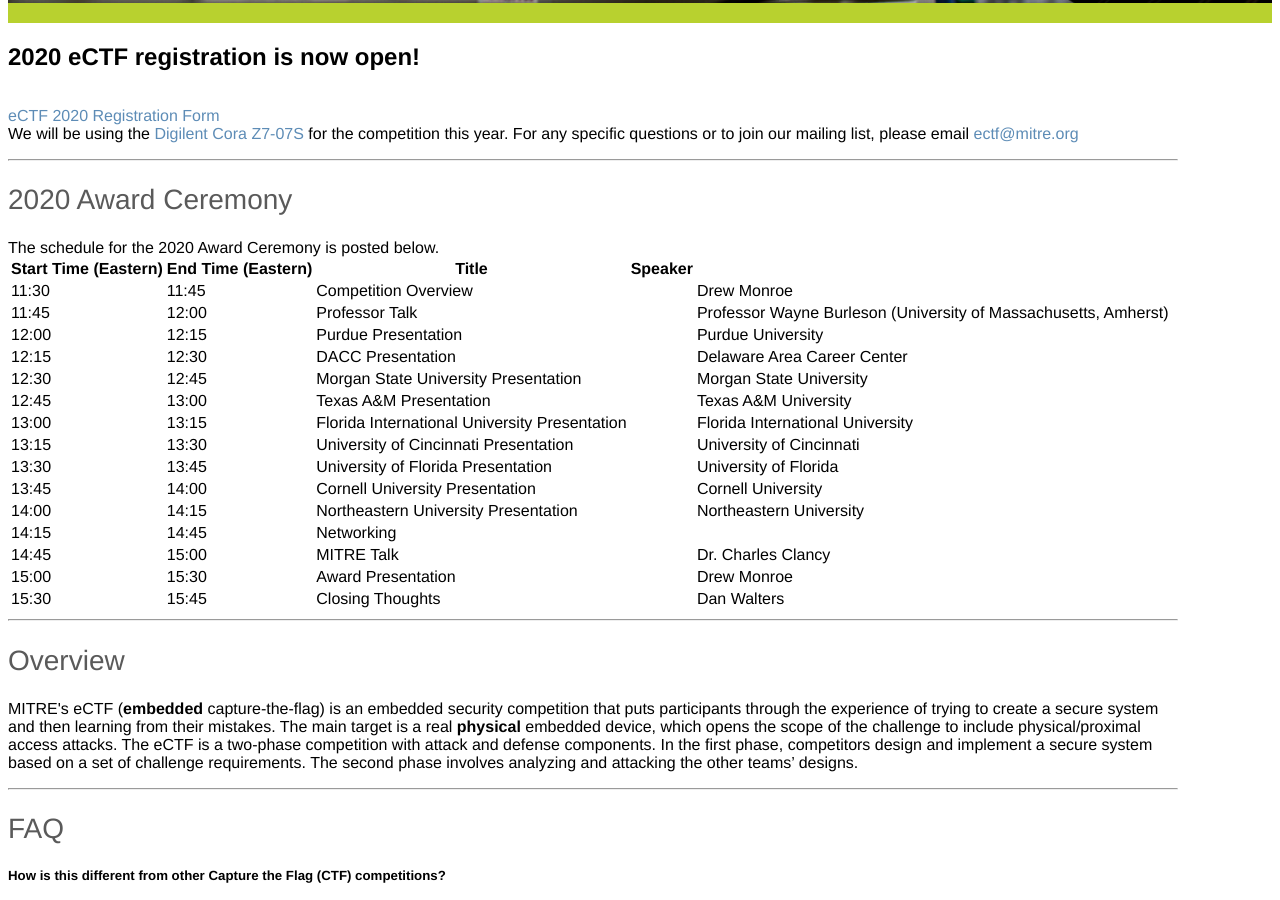
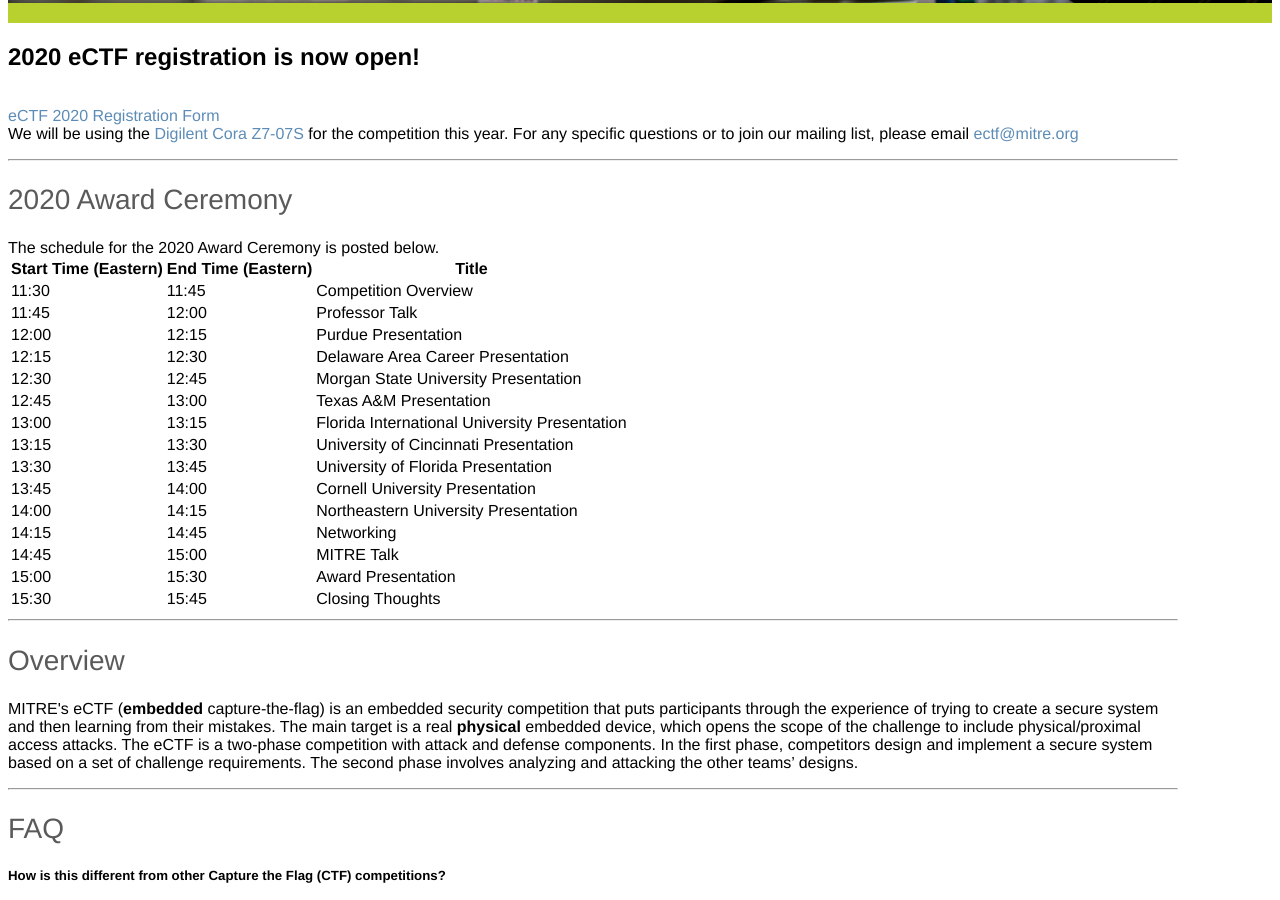
Before and after one commit to mitre-cyber-academy/mitre-cyber-academy.github.io, a Jekyll site: the page built from competitions/embedded/index.html, in a window 1280 px wide and 900 px high, scrolled down 631 px. Built offline with Jekyll 4.4.1, drawn with Linux system fonts in a browser that asks for light colours; nearby versions of some CDN libraries; library files that are not in the unit come from our copies.

Commit message:
Fix table bug

```diff
--- a/competitions/embedded/index.html
+++ b/competitions/embedded/index.html
@@ -38,97 +38,81 @@ title: MITRE Cyber Academy | Embedded
                         <th>Start Time (Eastern)</th>
                         <th>End Time (Eastern)</th>
                         <th>Title</th>
-                        <th>Speaker</th>
                     </tr>
                     <tr>
                         <td>11:30</td>
                         <td>11:45</td>
-                        <td>Competition Overview<td>
-                        <td>Drew Monroe</td>
+                        <td>Competition Overview</td>
                     </tr>
                     <tr>
                         <td>11:45</td>
                         <td>12:00</td>
-                        <td>Professor Talk<td>
-                        <td>Professor Wayne Burleson (University of Massachusetts, Amherst)</td>
+                        <td>Professor Talk</td>
                     </tr>
                     <tr>
                         <td>12:00</td>
                         <td>12:15</td>
-                        <td>Purdue Presentation<td>
-                        <td>Purdue University</td>
+                        <td>Purdue Presentation</td>
                     </tr>
                     <tr>
                         <td>12:15</td>
                         <td>12:30</td>
-                        <td>DACC Presentation<td>
-                        <td>Delaware Area Career Center</td>
+                        <td>Delaware Area Career Presentation</td>
                     </tr>
                     <tr>
                         <td>12:30</td>
                         <td>12:45</td>
-                        <td>Morgan State University Presentation<td>
-                        <td>Morgan State University</td>
+                        <td>Morgan State University Presentation</td>
                     </tr>
                     <tr>
                         <td>12:45</td>
                         <td>13:00</td>
-                        <td>Texas A&M Presentation<td>
-                        <td>Texas A&M University</td>
+                        <td>Texas A&M Presentation</td>
                     </tr>
                     <tr>
                         <td>13:00</td>
                         <td>13:15</td>
-                        <td>Florida International University Presentation<td>
-                        <td>Florida International University</td>
+                        <td>Florida International University Presentation</td>
                     </tr>
                     <tr>
                         <td>13:15</td>
                         <td>13:30</td>
-                        <td>University of Cincinnati Presentation<td>
-                        <td>University of Cincinnati</td>
+                        <td>University of Cincinnati Presentation</td>
                     </tr>
                     <tr>
                         <td>13:30</td>
                         <td>13:45</td>
-                        <td>University of Florida Presentation<td>
-                        <td>University of Florida</td>
+                        <td>University of Florida Presentation</td>
                     </tr>
                     <tr>
                         <td>13:45</td>
                         <td>14:00</td>
-                        <td>Cornell University Presentation<td>
-                        <td>Cornell University</td>
+                        <td>Cornell University Presentation</td>
                     </tr>
                     <tr>
                         <td>14:00</td>
                         <td>14:15</td>
-                        <td>Northeastern University Presentation<td>
-                        <td>Northeastern University</td>
+                        <td>Northeastern University Presentation</td>
                     </tr>
                     <tr>
                         <td>14:15</td>
                         <td>14:45</td>
-                        <td>Networking<td>
-                        <td></td>
+                        <td>Networking</td>
                     </tr>
                     <tr>
                         <td>14:45</td>
                         <td>15:00</td>
-                        <td>MITRE Talk<td>
-                        <td>Dr. Charles Clancy</td>
+                        <td>MITRE Talk</td>
                     </tr>
                     <tr>
                         <td>15:00</td>
                         <td>15:30</td>
-                        <td>Award Presentation<td>
-                        <td>Drew Monroe</td>
+                        <td>Award Presentation</td>
                     </tr>
                     <tr>
                         <td>15:30</td>
                         <td>15:45</td>
-                        <td>Closing Thoughts<td>
-                        <td>Dan Walters</td>
+                        <td>Closing Thoughts</td>
                     </tr>
                 </table>
                 <hr>
```
